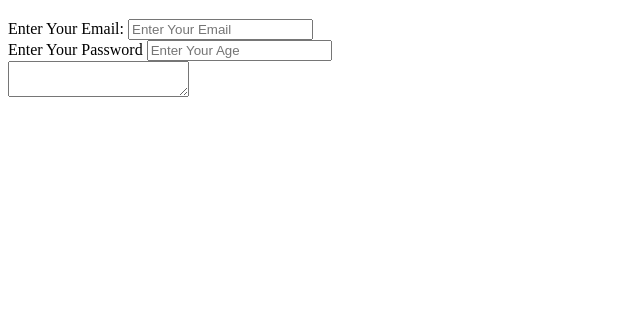
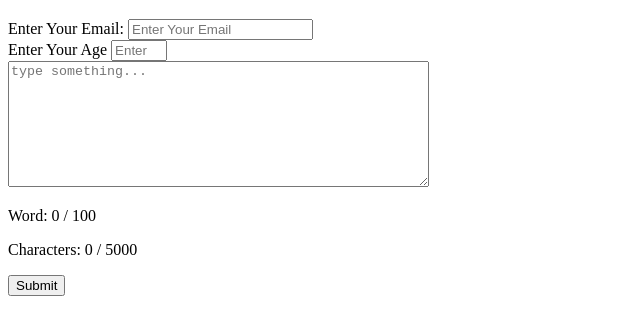
Before and after one commit to Bela-Mina/Feed--Back-Form, a plain HTML site: page index.html in a window 1280 px wide. Shown: the part 61-396 px from the top of the page, without its empty margins (0-640 px from the left). Drawn offline with Linux system fonts and the light colour scheme.

Commit message:
update html

```diff
--- a/index.html
+++ b/index.html
@@ -16,12 +16,16 @@
                 <input type="email" id="userEmail" name="email" placeholder="Enter Your Email" required>
             </div>
             <div>
-                <label for="age">Enter Your Password</label>
-                <input type="number" id="userAge" name="password" placeholder="Enter Your Age" minlength="18" maxlength="99" required>
+                <label for="age">Enter Your Age</label>
+                <input type="number" id="userAge" name="age" placeholder="Enter Your Age" min="18" max="99" required>
             </div>
             <div>
-                <textarea name="text" id="userText" maxlength="100"></textarea>
+                <textarea name="text" rows="8" cols="50" id="userText" required placeholder="type something..."></textarea>
+                <p>Word: <span id="wordCount">0</span> / 100</p>
+                <p>Characters: <span id="chartCount">0</span> / 5000</p>
             </div>
+            <p id="error-text"></p>
+            <button type="submit">Submit</button>
         </form>
     </main>
     <script src="index.js"></script>
```
